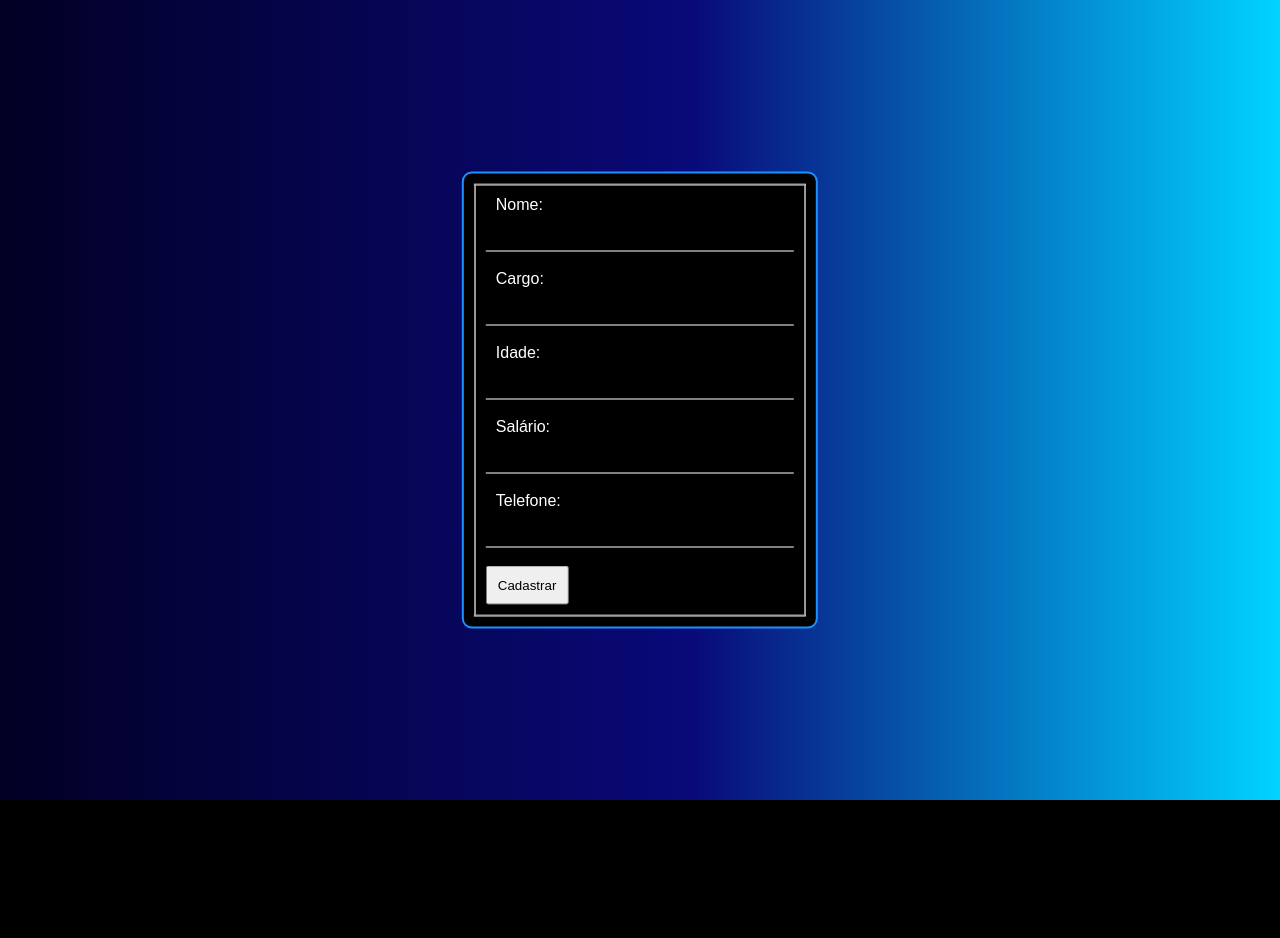
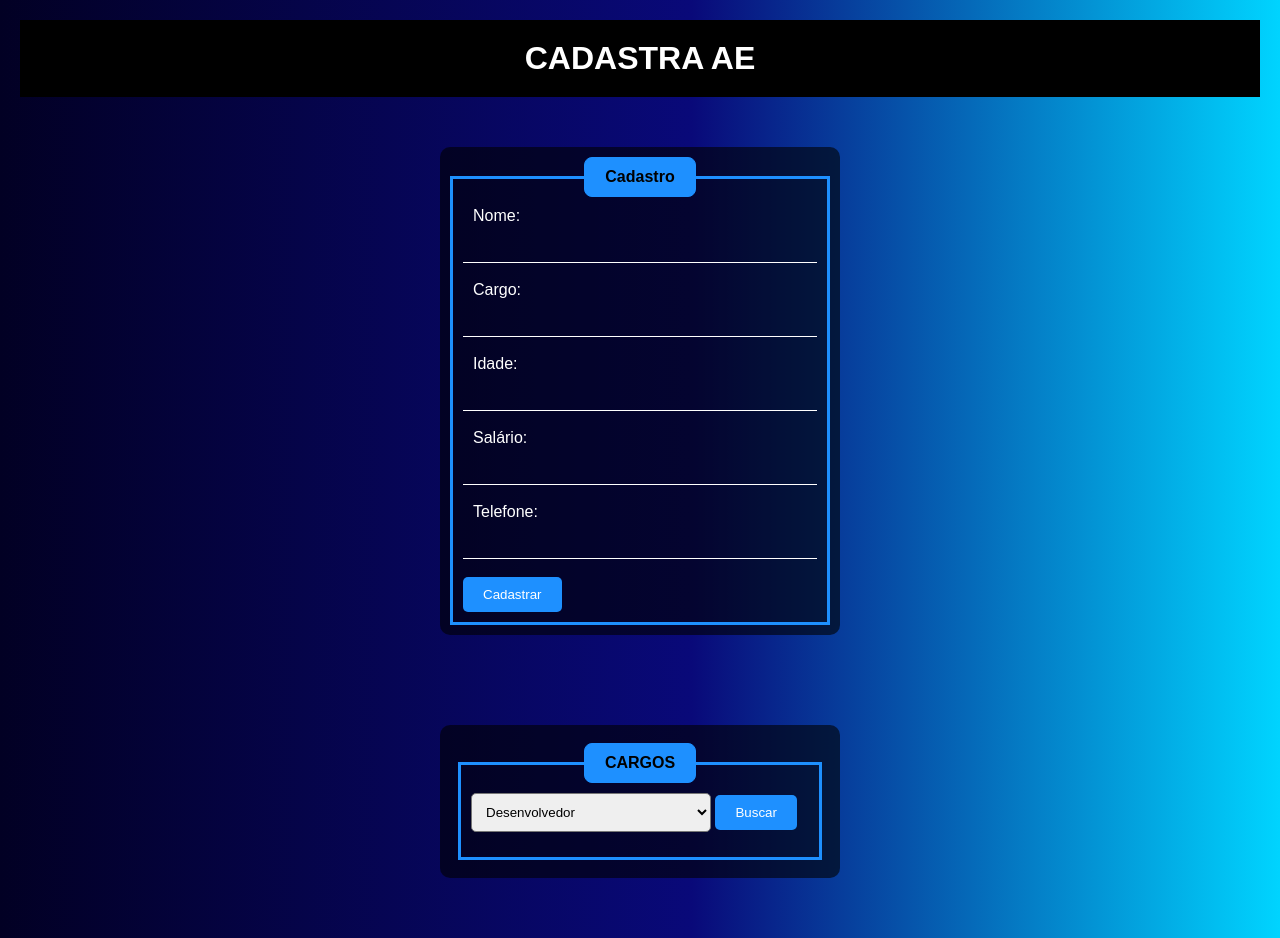
Before and after one commit to EvertonSilva06/connect, a PHP site: page /ex.php in a window 1280 px wide. Before the commit the page ends 800 px from the top, so only its background shows below. Run offline with PHP 8.4, Linux system fonts and the light colour scheme; data that the repository does not hold is empty.

Commit message:
so o cabeçalho zuado mas ta ai

```diff
--- a/ex.css
+++ b/ex.css
@@ -4,22 +4,33 @@
         box-sizing: border-box;
         text-decoration: none;
     }
+    /* header */
+    #meu{
+        background-color: #000000;
+        color: white;
+        position: relative;
+        display: flex;
+        flex-direction: row;
+        align-items: center;
+        justify-content: space-around;
 
+
+    }
     body{
         font-family: Arial, Helvetica, sans-serif;
         background: rgb(2,0,36);
         background: linear-gradient(90deg, rgba(2,0,36,1) 0%, rgba(9,9,121,1) 54%, rgba(7,62,156,1) 66%, rgba(0,212,255,1) 100%);
     }
-
-form{
-    position: absolute;
-    border: 2px solid dodgerblue;
+    /*cadastro*/
+    .box{
+        max-width: 400px;
         padding: 10px;
         background-color: black;
-    top: 50%;
-    left: 50%;
-    transform: translate(-50%,-50%);
         border-radius: 10px;
+        margin: 40px auto;
+    }
+    .box    {
+        background-color: rgba(0, 0, 0, 0.6);
     }
     .inputUser{
         background: none;
@@ -35,8 +46,64 @@ form{
     label{
         color: white;
     }
+    .inputUser, .card-funcionarios {
+        transition: background-color 0.3s ease, border 0.3s ease;
 
+    }
+    #btn-bt, #btn-input{
+        cursor: pointer;
+    }
+    #btn-bt, #btn-input {
+        background-color: dodgerblue;
+        color: white;
+        border: none;
+        padding: 10px 20px;
+        border-radius: 5px;
+        cursor: pointer;
+    }
+
+    button:hover {
+        background-color: rgba(0, 123, 255, 0.7);
+    }
+
+
+    /*funcionarios*/
     .card-funcionarios {
         background-color: white;
+        width: 25%;
+        margin: 20px;
+        padding: 20px;
+        background-color: #000000;
+        border: 1px solid dodgerblue;
+    color: white;
+        border-radius: 10px;
+        background-color: rgba(0, 0, 0, 0.6);
+    }
 
+    /*lista dos cargos*/
+    #lista {
+        max-width: 400px;
+        margin: 40px auto;
+        padding: 8px;
+        background-color: #000000;
+        border-radius: 10px;
+        background-color: rgba(0, 0, 0, 0.6);
     }
+
+    fieldset{
+        border: 3px solid dodgerblue;
+    }
+    legend{
+        border: 1px solid dodgerblue;
+        padding: 10px;
+        text-align: center;
+        background-color: dodgerblue;
+        border-radius: 8px;
+    }
+    #list{
+        width: 240px;
+        border-radius: 5px;
+    }
+    #fieldset-list{
+        padding-bottom: 25px;
+    }
--- a/ex.php
+++ b/ex.php
@@ -7,10 +7,13 @@
     <link rel="stylesheet" href="ex.css">
 </head>
 <body>
-    <div class="box">
-
-            <form action="" method="post">
+    <header id="meu">
+        <h1>CADASTRA AE</h1>
+    </header>
+    <form id ="sec-cad"action="" method="post">
+        <div class="box">
                 <fieldset>
+                    <legend><b>Cadastro</b></legend>
                     <label for="nome">Nome:</label>
                     <input type="text" id="nome" name="nome" class="inputUser"required><br><br>
 
@@ -29,17 +32,31 @@
 
 
 
-                    <button type="submit">Cadastrar</button>
+                    <button type="submit" id="btn-bt">Cadastrar</button>
                 </fieldset>
-            </form>
-   </div>
+            </div>
+    </form>
 
+
+   <section id="lista">
+        <form method="post" id="filtro">
+            <fieldset id="fieldset-list">
+                <legend><b>CARGOS</b></legend>
+                        <select name="list-cargo" id="list">
+                            <option value="Desenvolvedor">Desenvolvedor</option>
+                            <option value="CEO">CEO</option>
+                            <option value="Analista">Analista</option>
+                        </select>
+                        <input type="submit" id="btn-input" value="Buscar">
+            </fieldset>
+        </form>
+    </section>
 <?php
 
 
 $servidor = 'localhost';
 $usuario = 'root';
-$senha = '';
+$senha = 'suporte';
 $banco_de_dados = 'banco';
 
 
@@ -65,15 +82,20 @@ function renderTemplate($funcionarios)
     include "template.php";
 }
 
-$selectFuncionarios = $conexao ->query('select * from funcionarios');
+function Lista ($cargo) {
+    global $conexao;
+    $selectCargo = $conexao->query("select * from funcionarios where cargo = '$cargo';");
+    $rowsFuncionarios = $selectCargo->fetch_all(MYSQLI_ASSOC);
 
-$rowFuncionarios = $selectFuncionarios -> fetch_all(MYSQLI_ASSOC);
+    foreach ($rowsFuncionarios as $funcionarios) {
+        renderTemplate($funcionarios);
+    }
+}
 
-    foreach($rowFuncionarios as $funcionarios){
-    renderTemplate($funcionarios);
-    };
-
-
+if (isset($_POST['list-cargo'])) {
+    $cargo = $_POST['list-cargo'];
+    Lista($cargo);
+}
 
 $conexao->close();
 
--- a/template.php
+++ b/template.php
@@ -7,7 +7,7 @@
 
     </header>
     <footer>
-        <a href="tel">telefone <?= $funcionarios['telefone']?></a>
+        <a href="tel">Telefone: <?= $funcionarios['telefone']?></a>
         <span>ID: <?=$funcionarios['id']?></span>
     </footer>
 </div>
```
Also changed, not shown: README.md. Lines whose indentation alone changed are shown as unchanged.
